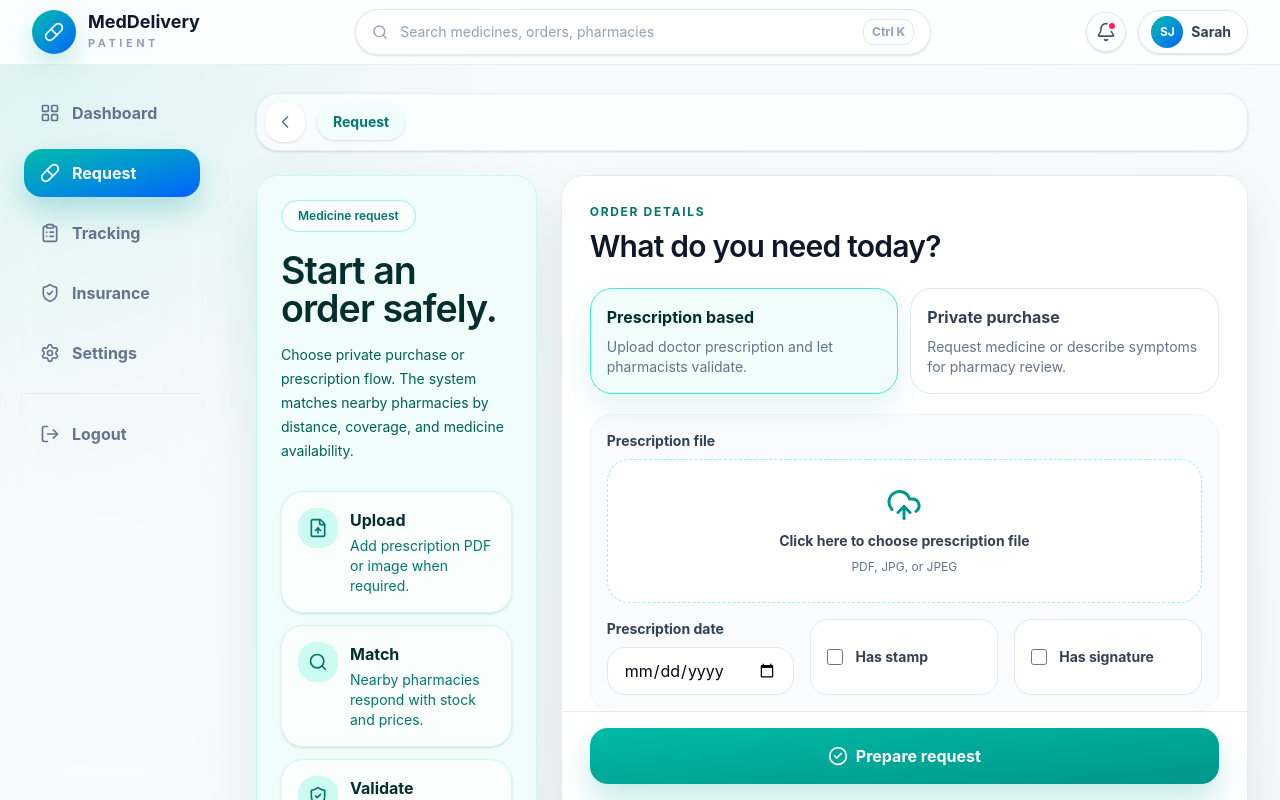
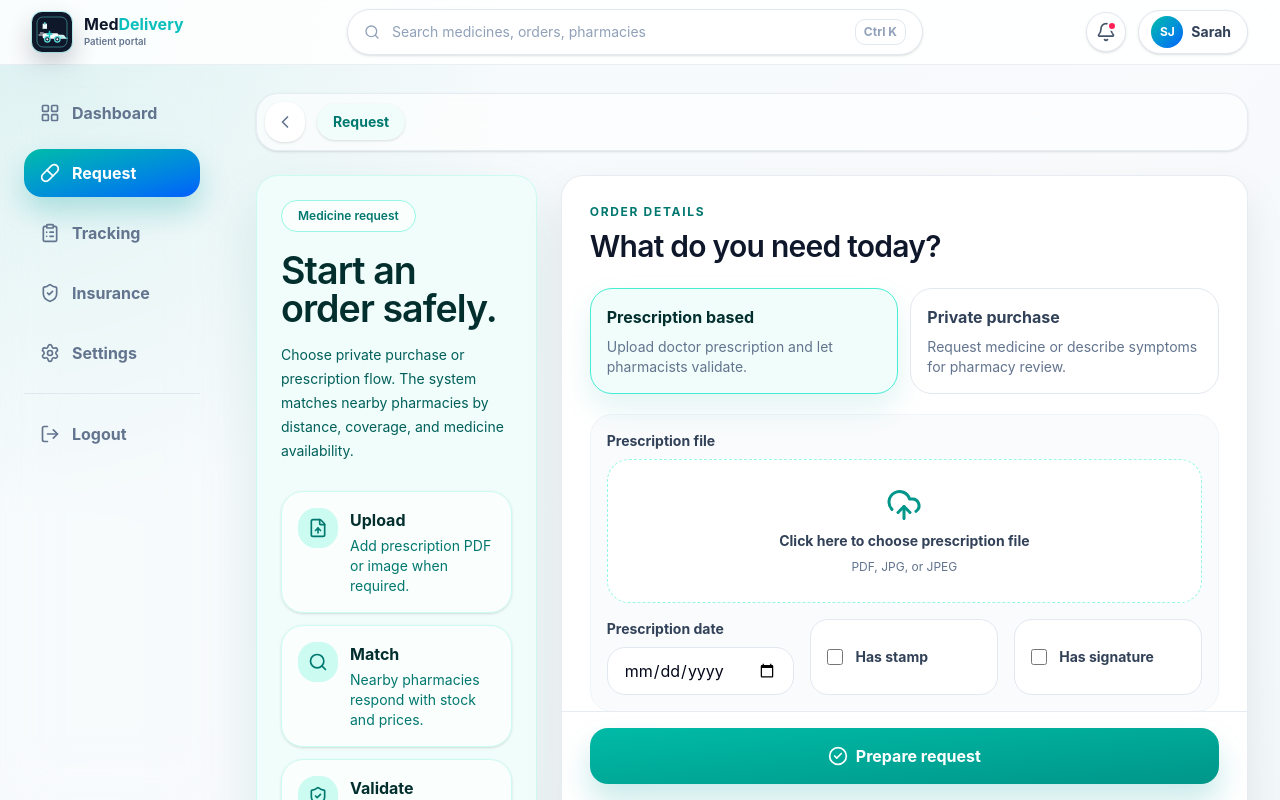
Before and after one commit to SheCanCODE-Capstone-Projects/Med-Delivery-System-FE, a Next.js app: page /order in a window 1280 px wide. Shown: the top 800 px of the page. Built offline with nearby package versions, Linux system fonts and the light colour scheme.

Commit message:
Add patient brand logo

```diff
--- /dev/null
+++ b/src/components/brand/MedDeliveryLogo.tsx
@@ -0,0 +1,104 @@
+import Link from "next/link";
+import type { ComponentPropsWithoutRef } from "react";
+
+type MedDeliveryLogoProps = {
+  href?: string;
+  theme?: "dark" | "light";
+  size?: "sm" | "md" | "lg";
+  label?: string;
+  showTagline?: boolean;
+  className?: string;
+};
+
+const sizeClasses = {
+  sm: {
+    mark: "h-10 w-10 rounded-[10px]",
+    icon: "h-8 w-8",
+    word: "text-base",
+    tagline: "text-[0.6rem]"
+  },
+  md: {
+    mark: "h-14 w-14 rounded-[14px]",
+    icon: "h-11 w-11",
+    word: "text-[1.75rem]",
+    tagline: "text-xs"
+  },
+  lg: {
+    mark: "h-[4.5rem] w-[4.5rem] rounded-[18px]",
+    icon: "h-14 w-14",
+    word: "text-[2.25rem]",
+    tagline: "text-sm"
+  }
+};
+
+/**
+ * Renders the reusable ambulance mark used by the MedDelivery brand lockup.
+ *
+ * @param className - Optional sizing and layout classes applied to the SVG.
+ * @returns The MedDelivery ambulance logo mark.
+ */
+function LogoMark({ className }: Pick<ComponentPropsWithoutRef<"svg">, "className">) {
+  return (
+    <svg viewBox="0 0 96 96" className={className} role="img" aria-label="MedDelivery ambulance logo">
+      <rect x="3" y="3" width="90" height="90" rx="18" fill="#0f172a" />
+      <rect x="3" y="3" width="90" height="90" rx="18" fill="none" stroke="#5ededd" strokeWidth="2" opacity="0.72" />
+      <path d="M20 23h13v15H20z" fill="#f8fafc" />
+      <path d="M24.2 19h4.6v7h-4.6z" fill="#5ededd" />
+      <path d="M21 37h11" stroke="#c8f3f2" strokeWidth="2" strokeLinecap="round" />
+      <path d="M25.6 51.5h36.8c3.1 0 5.6 2.5 5.6 5.6V68H25.6c-3.1 0-5.6-2.5-5.6-5.6v-5.3c0-3.1 2.5-5.6 5.6-5.6Z" fill="#f8fafc" />
+      <path d="M67.6 56h12.2c1.9 0 3.7.88 4.85 2.4L91 66.8V68H67.6V56Z" fill="#dff7f6" />
+      <path d="M70.5 59.2h8.2c1 0 1.96.48 2.56 1.29l3.34 4.51H70.5v-5.8Z" fill="#a7ece9" />
+      <path d="M86.8 66.8H94" stroke="#5ededd" strokeWidth="2.6" strokeLinecap="round" />
+      <path d="M27.5 68h4.2M57.5 68h5" stroke="#f8fafc" strokeWidth="4" strokeLinecap="round" />
+      <circle cx="34" cy="70" r="8.2" fill="#0f172a" stroke="#5ededd" strokeWidth="3.8" />
+      <circle cx="34" cy="70" r="3.2" fill="#f8fafc" />
+      <circle cx="64" cy="70" r="8.2" fill="#0f172a" stroke="#5ededd" strokeWidth="3.8" />
+      <circle cx="64" cy="70" r="3.2" fill="#f8fafc" />
+      <path d="M40.5 47v14M33.5 54h14" stroke="#18c6c3" strokeWidth="5" strokeLinecap="round" />
+      <path d="M13 51h9M9 57h13" stroke="#f8fafc" strokeWidth="3.2" strokeLinecap="round" opacity="0.94" />
+    </svg>
+  );
+}
+
+/**
+ * MedDeliveryLogo renders the linked brand mark and wordmark used across public and app pages.
+ *
+ * @param props - Logo destination, theme, sizing, label, tagline visibility, and custom classes.
+ * @returns The linked MedDelivery brand lockup.
+ */
+export default function MedDeliveryLogo({
+  href = "/",
+  theme = "dark",
+  size = "sm",
+  label,
+  showTagline = true,
+  className = ""
+}: MedDeliveryLogoProps) {
+  const sizes = sizeClasses[size];
+  const wordText = theme === "dark" ? "text-white" : "text-slate-900";
+  const taglineText = theme === "dark" ? "text-[#7AABB0]" : "text-slate-500";
+  const content = (
+    <>
+      <span className={`${sizes.mark} grid shrink-0 place-items-center bg-[#0f172a] shadow-[0_0_0_1px_rgba(94,222,221,0.42),0_12px_26px_rgba(15,23,42,0.24)]`}>
+        <LogoMark className={sizes.icon} />
+      </span>
+      <span className="min-w-0">
+        <span className={`${sizes.word} block font-bold leading-none tracking-normal ${wordText}`}>
+          <span>Med</span>
+          <span className="text-[#0ABFBC]">Delivery</span>
+        </span>
+        {showTagline ? (
+          <span className={`${sizes.tagline} mt-1 block font-semibold leading-tight tracking-normal ${taglineText}`}>
+            {label ?? "Your Pharmacy, Delivered to Your Door"}
+          </span>
+        ) : null}
+      </span>
+    </>
+  );
+
+  return (
+    <Link href={href} className={`flex items-center gap-3 no-underline ${className}`} aria-label="MedDelivery home">
+      {content}
+    </Link>
+  );
+}
--- a/src/components/layout/PatientAppShell.tsx
+++ b/src/components/layout/PatientAppShell.tsx
@@ -3,6 +3,7 @@
 import Link from "next/link";
 import { usePathname, useRouter } from "next/navigation";
 import { useEffect, useMemo, useState, type ReactNode } from "react";
+import MedDeliveryLogo from "@/components/brand/MedDeliveryLogo";
 import {
   Bell,
   ChevronRight,
@@ -161,15 +162,7 @@ export default function PatientAppShell({ children }: Readonly<{ children: React
     <div className="min-h-screen bg-[radial-gradient(circle_at_top_left,rgba(14,165,160,0.11),transparent_28%),linear-gradient(135deg,#f6fbfc_0%,#f8fafc_48%,#eef7f8_100%)] text-slate-950">
       <header className="sticky top-0 z-30 border-b border-slate-200/70 bg-white/85 backdrop-blur-xl">
         <div className="grid min-h-16 grid-cols-[auto_1fr_auto] items-center gap-4 px-5 sm:px-8">
-          <Link href="/patient-dashboard" className="flex items-center gap-3">
-            <span className="grid h-11 w-11 place-items-center rounded-full bg-linear-to-br from-teal-500 to-blue-600 text-white shadow-[0_12px_24px_rgba(14,165,160,0.22)]">
-              <Pill className="h-5 w-5" aria-hidden="true" />
-            </span>
-            <span>
-              <span className="block text-lg font-bold leading-none text-slate-900">MedDelivery</span>
-              <span className="mt-1 block text-[11px] font-bold tracking-[0.32em] text-slate-400">PATIENT</span>
-            </span>
-          </Link>
+          <MedDeliveryLogo href="/" theme="light" size="sm" label="Patient portal" />
 
           <label className="mx-auto hidden w-full max-w-xl items-center gap-3 rounded-full border border-slate-200 bg-white px-4 shadow-sm lg:flex">
             <Search className="h-4 w-4 text-slate-400" aria-hidden="true" />
```
